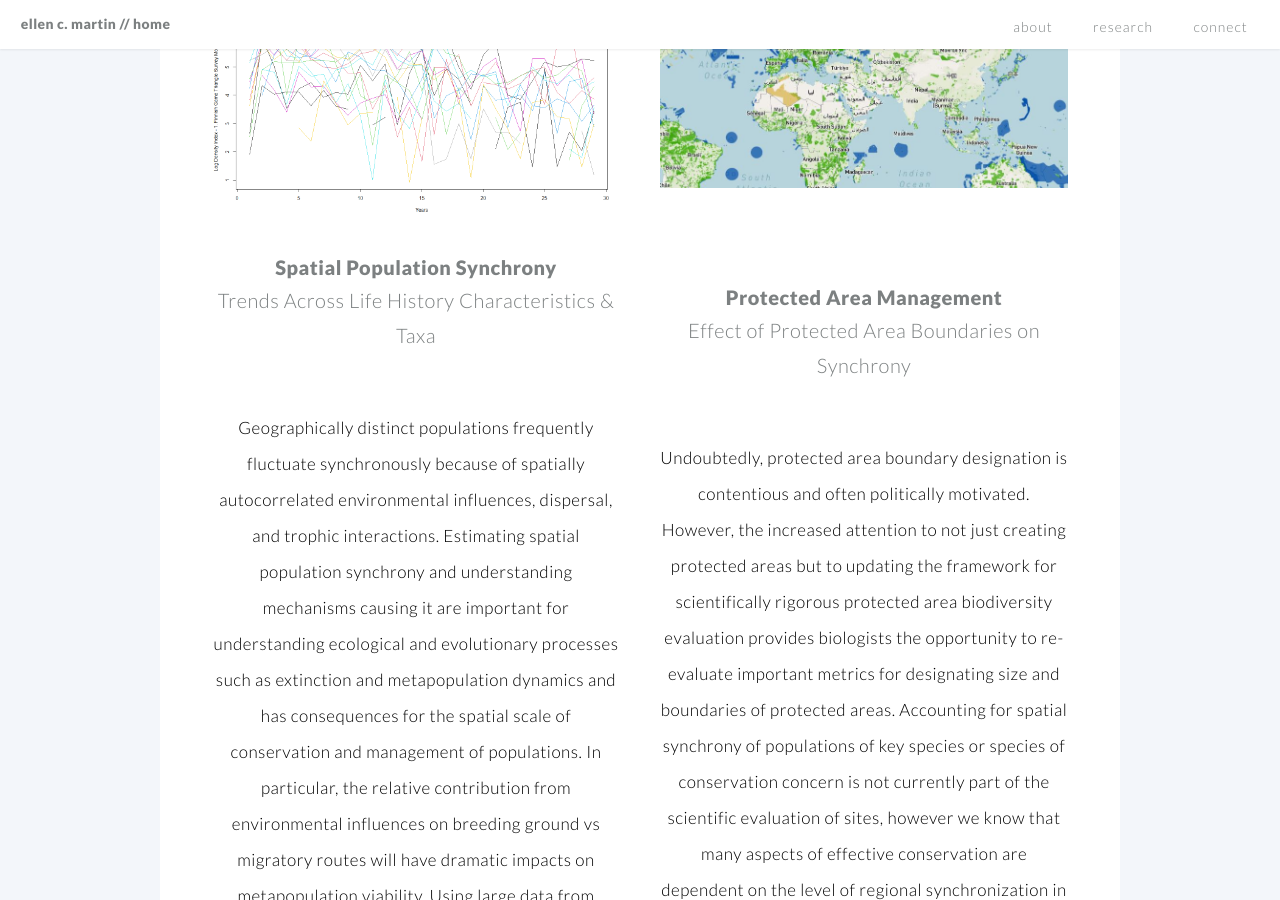
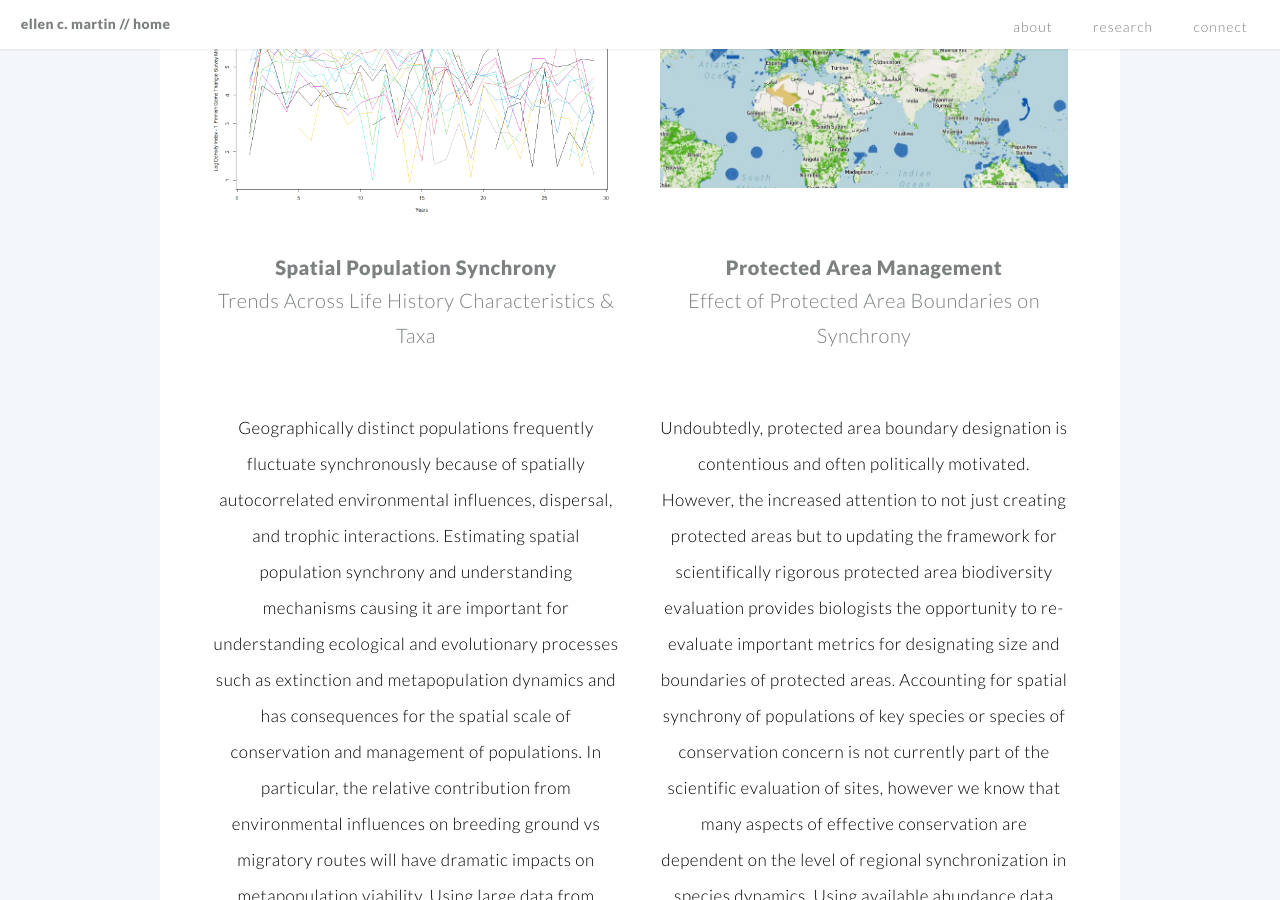
Before and after one commit to EllenCMartin/EllenCMartin.github.io, a Jekyll site: the page built from index.md, in a window 1280 px wide and 900 px high, scrolled down 3316 px. Built offline with Jekyll 4.4.1, drawn with Linux system fonts in a browser that asks for light colours.

```diff
--- a/_includes/phd2.html
+++ b/_includes/phd2.html
@@ -1,4 +1,4 @@
-<h1><br><br><a href="#">Protected Area Management</a></h1>
+<h1><br><a href="#">Protected Area Management</a></h1>
 <h2>Effect of Protected Area Boundaries on Synchrony<h2>
 <p><span style="color:black; text-align:left; font-size:0.85em;">
 <br>Undoubtedly, protected area boundary designation is contentious and often politically motivated. However, the increased attention to not just creating protected areas but
```
